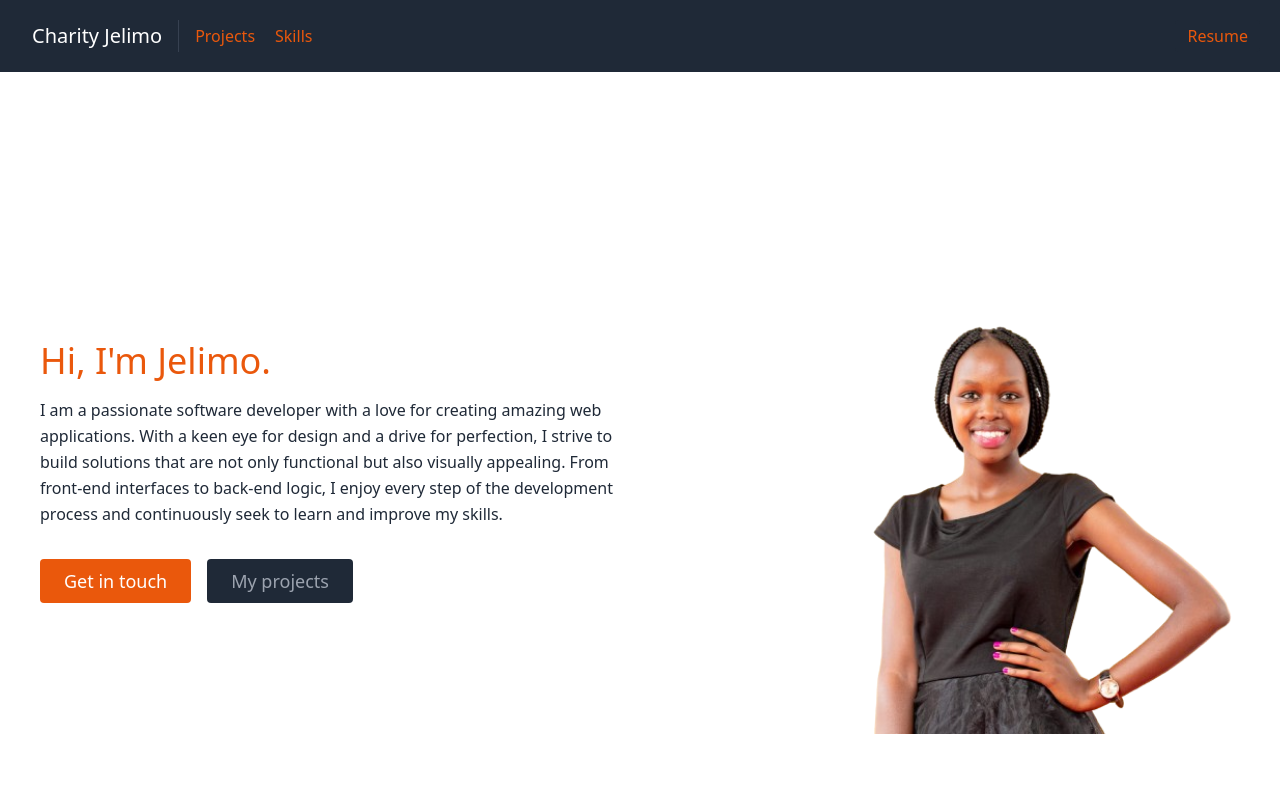
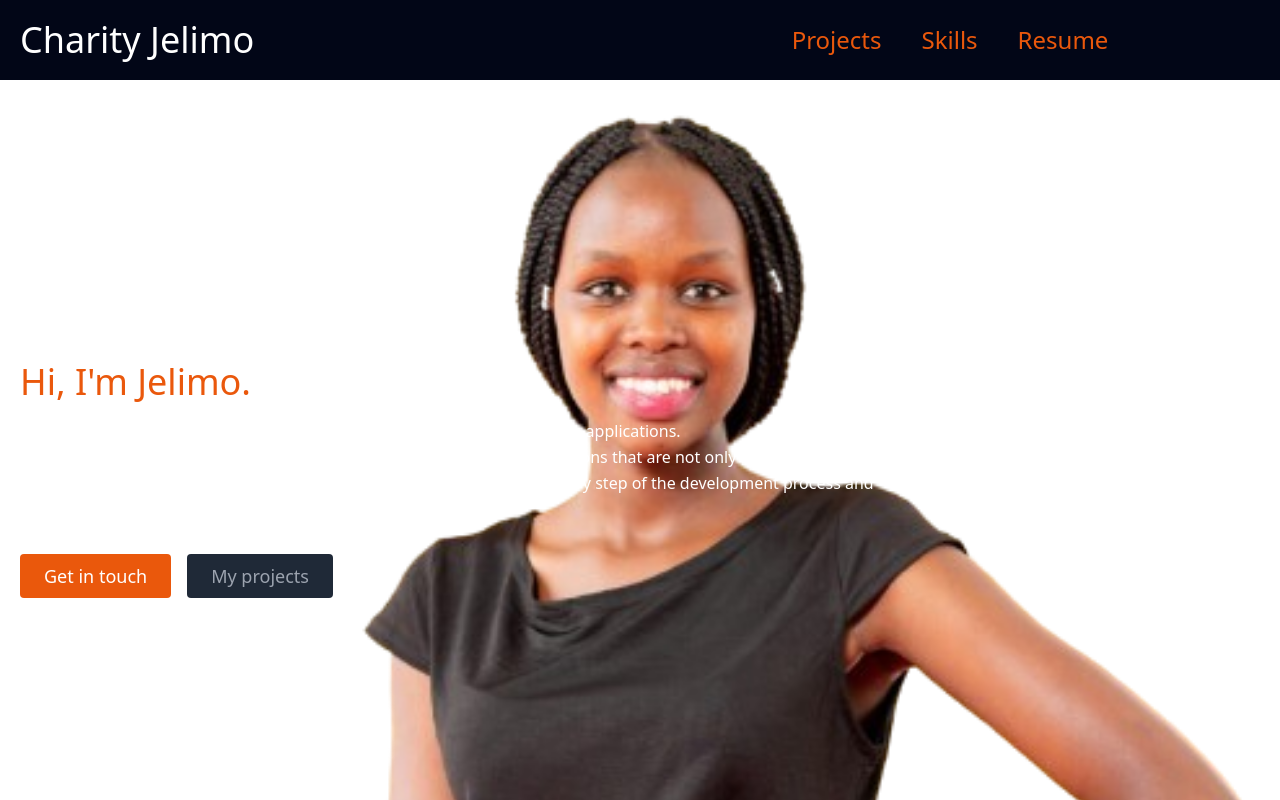
Before and after one commit to jelimo-charity/portfollio, a React (Vite) app: page / in a window 1280 px wide. Shown: the top 800 px of the page. Built offline with nearby package versions, Linux system fonts and the light colour scheme.

Commit message:
modified about page

```diff
--- a/src/components/About.jsx
+++ b/src/components/About.jsx
@@ -1,40 +1,44 @@
-import developerActivity from '../assets/images/me.png'
+import developerActivity from '../assets/images/me.png';
 
 const About = () => {
   return (
-    <section id='about' className="h-screen">
-      <div className="container mx-auto flex px-10 py-20 md:flex-row flex-col items-center h-full">
-        <div className="lg:flex-grow md:w-1/2 lg:pr-24 md:pr-16 flex flex-col md:items-start md:text-left mb-16 md:mb-0 items-center text-center h-full justify-center">
+    <section
+      id="about"
+      className="min-h-screen bg-cover bg-center bg-no-repeat flex items-center"
+      style={{ backgroundImage: `url(${developerActivity})` }}
+    >
+      <div className="container mx-auto px-5 py-10 md:py-20 flex flex-col md:flex-row items-center justify-center h-full">
+        <div className="lg:flex-grow md:w-1/2 flex flex-col md:items-start md:text-left items-center text-center justify-center">
           <h1 className="title-font sm:text-4xl text-3xl mb-4 font-medium text-orange-600">
             Hi, I'm Jelimo.
           </h1>
-          <p className="mb-8 leading-relaxed">
-            I am a passionate software developer with a love for creating amazing web applications. With a keen eye for design and a drive for perfection, I strive to build solutions that are not only functional but also visually appealing. From front-end interfaces to back-end logic, I enjoy every step of the development process and continuously seek to learn and improve my skills.
+          <p className="mb-8 leading-relaxed text-white">
+            I am a passionate software developer with a love for creating amazing web applications.
+            <br />
+            With a keen eye for design and a drive for perfection, I strive to build solutions that are not only functional but also
+            <br />
+            visually appealing. From front-end interfaces to back-end logic, I enjoy every step of the development process and
+            <br />
+            continuously seek to learn and improve my skills.
           </p>
           <div className="flex justify-center">
             <a
               href="mailto:charityjelimo893@gmail.com"
-              className="inline-flex text-white bg-orange-600 border-0 py-2 px-6 focus:outline-none hover:bg-orange-400 rounded text-lg">
+              className="inline-flex text-white bg-orange-600 border-0 py-2 px-6 focus:outline-none hover:bg-orange-400 rounded text-lg"
+            >
               Get in touch
             </a>
             <a
               href="#projects"
-              className="ml-4 inline-flex text-gray-400 bg-gray-800 border-0 py-2 px-6 focus:outline-none hover:bg-gray-700 hover:text-white rounded text-lg">
+              className="ml-4 inline-flex text-gray-400 bg-gray-800 border-0 py-2 px-6 focus:outline-none hover:bg-gray-700 hover:text-white rounded text-lg"
+            >
               My projects
             </a>
           </div>
         </div>
-        <div className="lg:max-w-lg lg:w-full md:w-1/2 w-5/6">
-          <img
-            className="object-cover object-center rounded w-full"
-            alt="developer activity"
-            src={developerActivity}
-            style={{ maxHeight: '75vh' }}
-          />
-        </div>
       </div>
     </section>
-  )
-}
+  );
+};
 
-export default About
+export default About;
--- a/src/components/Navbar.jsx
+++ b/src/components/Navbar.jsx
@@ -1,32 +1,32 @@
-
 const Navbar = () => {
   return (
-    <header className="bg-gray-800 md:sticky top-0 z-10">
-      <div className="container mx-auto flex flex-wrap p-5 flex-col md:flex-row items-center">
-        <a className="title-font font-medium text-white mb-4 md:mb-0">
-          <a href="#about" className="ml-3 text-xl">
+    <header className="bg-slate-950 md:sticky top-0 z-10">
+      <div className="container mx-auto p-5 flex flex-col md:flex-row items-center">
+        <div className="w-full flex justify-between items-center mb-4 md:mb-0">
+          <a href="#about" className="title-font font-medium text-white text-4xl">
             Charity Jelimo
           </a>
-        </a>
-        <nav className="md:mr-auto md:ml-4 md:py-1 md:pl-4 md:border-l md:border-gray-700	flex flex-wrap items-center text-base justify-center">
-          <a href="#projects" className="mr-5 text-orange-600 hover:text-white">
+        </div>
+        <nav className="w-full flex flex-row md:flex-row md:justify-center md:space-x-10 items-center text-base">
+          <a href="#projects" className="text-orange-600  text-2xl  hover:text-white mb-2 md:mb-0">
             Projects
           </a>
-          <a href="#skills" className="mr-5 text-orange-600 hover:text-white">
+          <a href="#skills" className="text-orange-600 ml-5  text-2xl hover:text-white mb-2 md:mb-0">
             Skills
           </a>
-          {/* <a href="#contact" className="mr-5 text-orange-600 hover:text-white">
+          {/* <a href="#contact" className="text-orange-600 hover:text-white mb-2 md:mb-0">
             Contact
           </a> */}
+          <a
+            href="https://drive.google.com/file/d/15sJCjIXCeFNyvYfuvjxMUEjSbwTwQ4Jh/view?usp=sharing"
+            className="text-orange-600 hover:text-white ml-5 mb-2 md:mb-0 text-2xl"
+          >
+            Resume
+          </a>
         </nav>
-        <a
-          href="https://drive.google.com/file/d/15sJCjIXCeFNyvYfuvjxMUEjSbwTwQ4Jh/view?usp=sharing"
-          className="inline-flex items-center bg-gray-800 border-0 py-1 px-3 focus:outline-none text-orange-600 hover:bg-gray-700 rounded text-base mt-4 md:mt-0">
-          Resume
-        </a>
       </div>
     </header>
-  )
-}
+  );
+};
 
-export default Navbar
+export default Navbar;
```
Also changed, not shown: src/assets/images/undrawe-remove.png (added).
